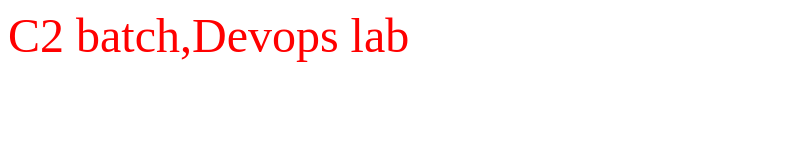
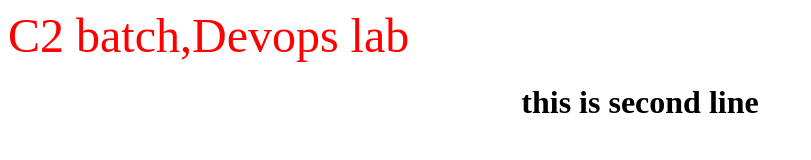
Before and after one commit to 8010352220/project, a plain HTML site: page index.html in a window 1280 px wide. Shown: the whole page, without its empty margins (0-811 px from the left). Drawn offline with Linux system fonts and the light colour scheme.

Commit message:
2nd commit

```diff
--- a/index.html
+++ b/index.html
@@ -1 +1,3 @@
 <centre><font color=red size=+6>C2 batch,Devops lab</font></centre>
+<br/>
+<center><h1>this is second line </h1></center>
```
